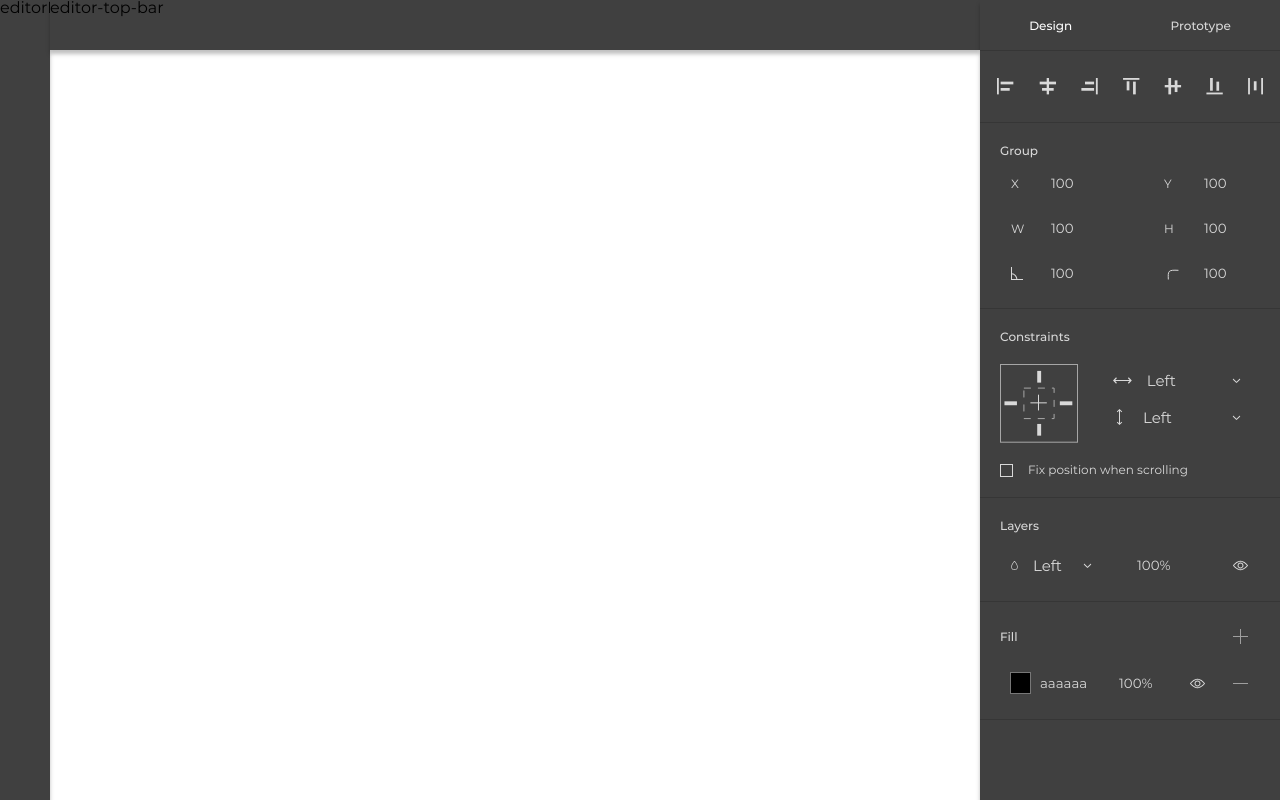
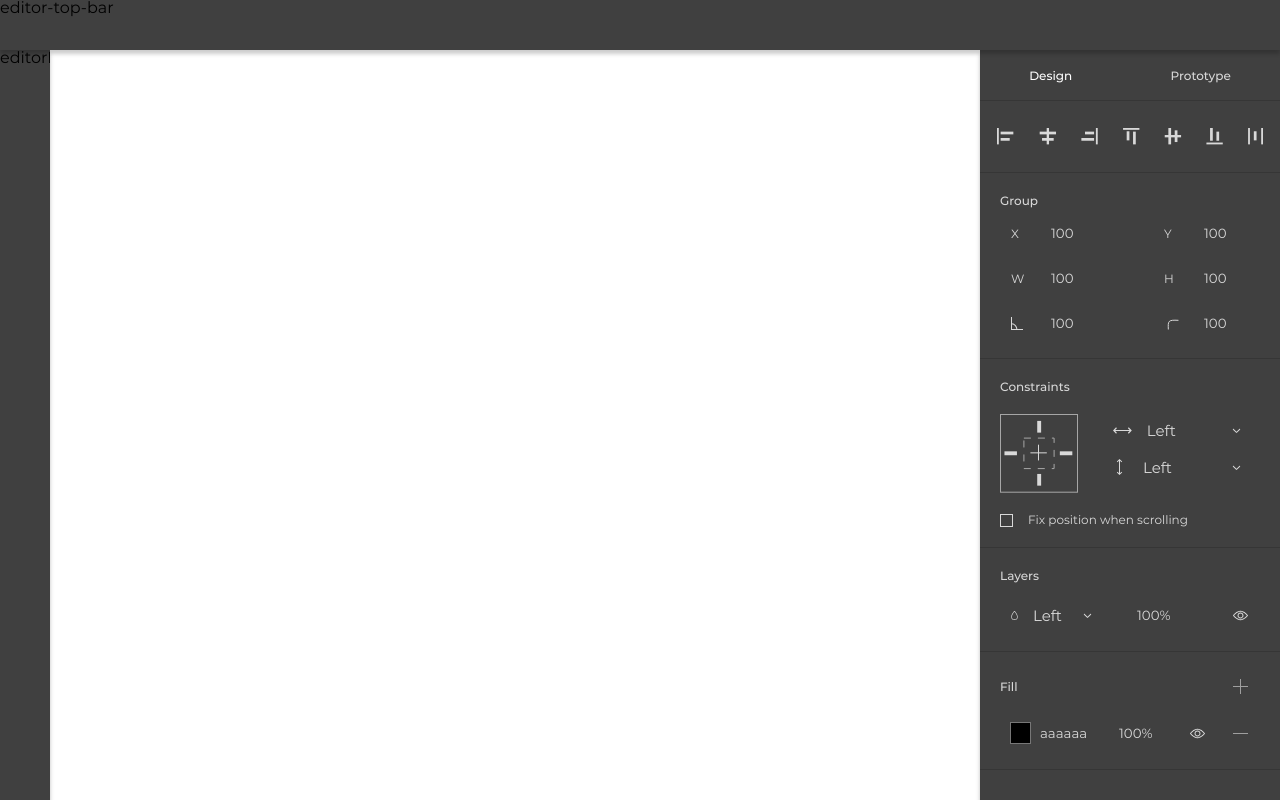
Before and after one commit to Alex-Dolid/my-figma, a React (Create React App) app: page / in a window 1280 px wide. Built offline with nearby package versions, Linux system fonts and the light colour scheme.

Commit message:
[redesigned] top-, left-, right-sidebars

```diff
--- a/src/components/layouts/EditorLeftSidebar/index.scss
+++ b/src/components/layouts/EditorLeftSidebar/index.scss
@@ -3,8 +3,10 @@
 .editor-left-side-bar {
   position: fixed;
   left: 0;
+  bottom: 0;
   width: 50px;
-  height: 100%;
+  height: calc(100% - 50px);
   background: $primary-black;
   box-shadow: 0 4px 4px rgba($extra-black, 0.25);
+  overflow-y: auto;
 }
--- a/src/components/layouts/EditorRightSidebar/index.scss
+++ b/src/components/layouts/EditorRightSidebar/index.scss
@@ -2,8 +2,9 @@
 .editor-right-side-bar {
   position: fixed;
   right: 0;
+  bottom: 0;
   width: 300px;
-  height: 100%;
+  height: calc(100% - 50px);
   background: $primary-black;
   box-shadow: 0 4px 4px rgba($extra-black, 0.25);
   overflow-y: auto;
--- a/src/components/layouts/EditorTopbar/index.scss
+++ b/src/components/layouts/EditorTopbar/index.scss
@@ -3,9 +3,10 @@
 .editor-top-bar {
   position: fixed;
   top: 0;
-  left: 50px;
-  width: calc(100% - 300px - 50px);
+  left: 0;
+  width: 100%;
   height: 50px;
   background: $primary-black;
-  box-shadow: 0 4px 4px rgba($extra-black, 0.25);
+  box-shadow: 0 4px 4px rgba($extra-black, 0.2);
+  z-index: 100;
 }
```
